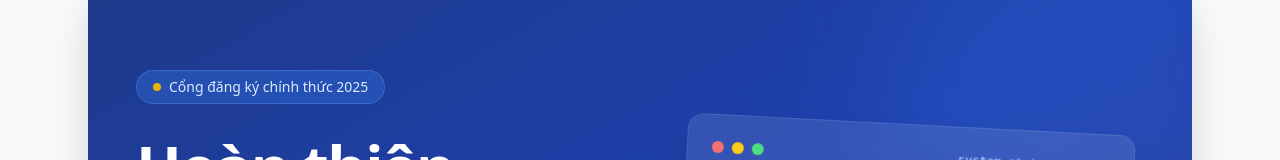
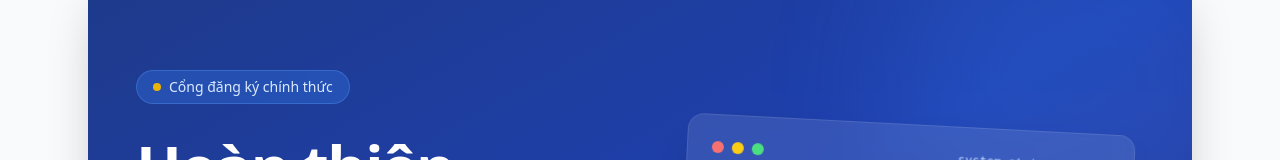
Before and after one commit to tranvantai-hoi/eng-Frontend, a React (Vite) app: page / in a window 1280 px wide. Shown: the part 162-322 px from the top of the page. Built offline with nearby package versions, Linux system fonts and the light colour scheme.

Commit message:
Update Home.jsx

```diff
--- a/src/pages/Home.jsx
+++ b/src/pages/Home.jsx
@@ -28,7 +28,7 @@ const Home = () => {
                 <span className="animate-ping absolute inline-flex h-full w-full rounded-full bg-yellow-400 opacity-75"></span>
                 <span className="relative inline-flex rounded-full h-2 w-2 bg-yellow-500"></span>
               </span>
-              Cổng đăng ký chính thức 2025
+              Cổng đăng ký chính thức {new Date().getFullYear}
             </div>
 
             <h1 className="text-4xl font-extrabold leading-tight tracking-tight md:text-6xl">
```
